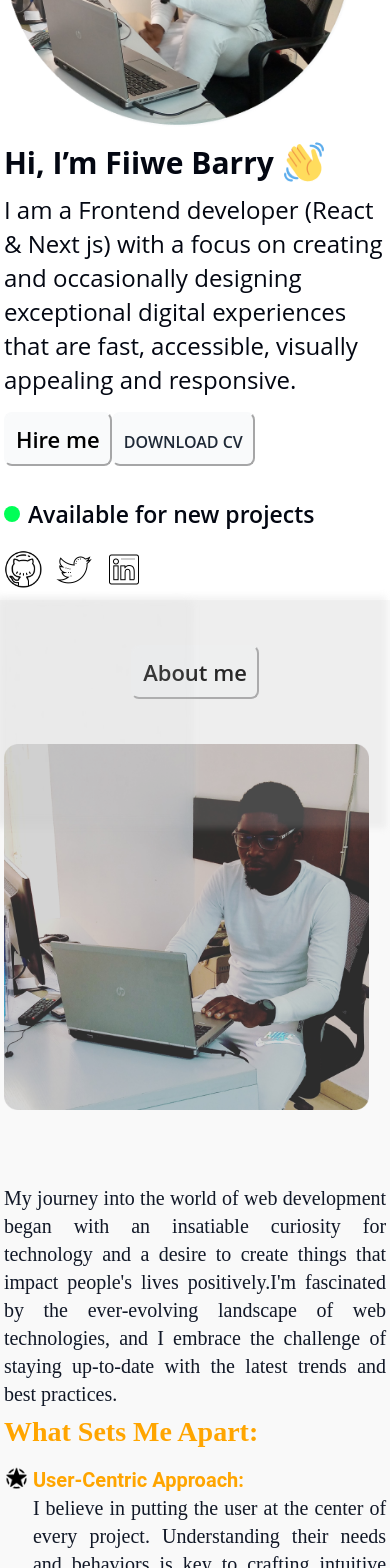
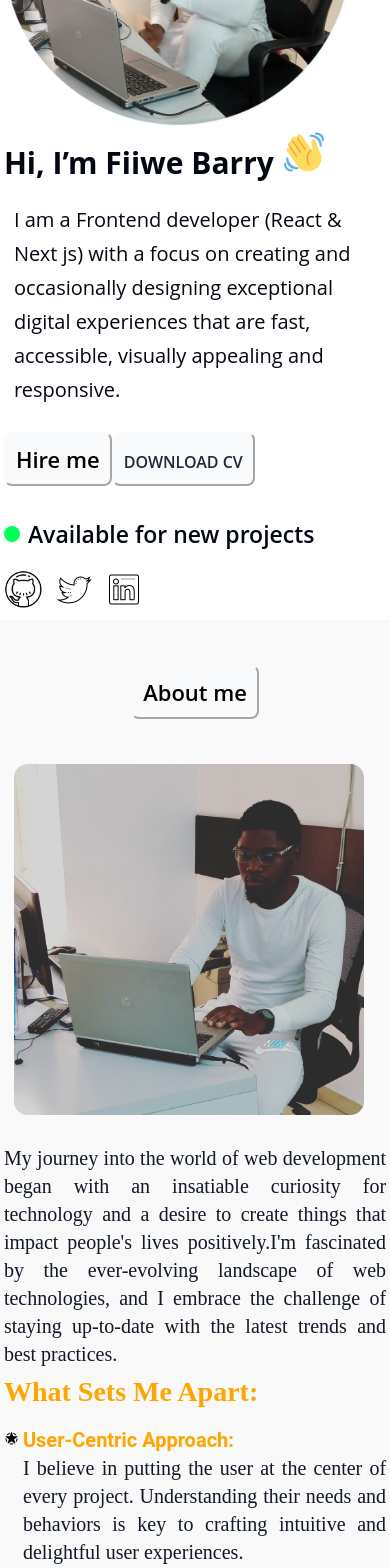
Before and after one commit to fiiwebarry/portfolio-update, a React (Vite) app: page / in a window 390 px wide. Shown: the part 420-1988 px from the top of the page. Built offline with nearby package versions, Linux system fonts and the light colour scheme.

Commit message:
update on portfolio

```diff
--- a/src/Components/Portfolio-layout/About/About.css
+++ b/src/Components/Portfolio-layout/About/About.css
@@ -82,6 +82,37 @@ span{
     font-family: "Roboto", sans-serif;
 }
 
+/* Tablet view */
+@media only screen and (max-width:820px){
+
+    .About-page-text {
+        flex-direction: column;
+        gap: 100px;
+    }
+    .shade-img{
+        width:500px;
+        height:500px;
+        }
+        .shade{
+            position: absolute;
+            top: 816px;
+            left: 294px;
+
+        }
+        .image-tab img{
+            width: 80%;
+           height: 500px;
+         }
+         .About-image-tab {
+            margin-bottom: 70px;
+            margin-left: 70px;
+        }
+        .About-text-tab {
+            margin-top: -120px;
+        }
+        }
+
+
 /* Mobile view */
 @media only screen and (max-width:414px){
     .About-page-text{
@@ -95,27 +126,34 @@ span{
     }
 
  .shade {
-          position: absolute;
-          top: 1016px;
-          left: -4px;
-          filter: blur(3px);
-          width:390px;
-          background: rgba(196, 196, 196, 0.20);
-      }
+         display: none;
+         }
 
       .image-tab img {
-        width: 365px;
+        margin-left: -60px;
+        width: 350px;
+        height: auto;
     }
     .About-text-tab {
-        margin-top: -100px;
+        margin-top: -145px;
 
     }
-    .shade-img{
-        width:200px;
+    .About-text-tab p{
+       font-size: 20px;
+
     }
+    .star {
+        margin-top: 5px;
+        width: 15px;
+        height: 15px;
+    }
+
     .about-me {
         font-size: 28px;
         color: orange;
 
     }
+    .Header-text p {
+        font-size: 20px;
+       }
 }
--- a/src/Components/Portfolio-layout/Batch/index.css
+++ b/src/Components/Portfolio-layout/Batch/index.css
@@ -29,8 +29,7 @@ background-color: #ffff;
     line-height: normal;
     gap:10px;
     margin-bottom: 80px;
-    /* width: 54px;
-    height:27px; */
+
 }
 .btn-tab{
     color:black;
--- a/src/Components/Portfolio-layout/Contact/Contact.css
+++ b/src/Components/Portfolio-layout/Contact/Contact.css
@@ -99,6 +99,16 @@ textarea{
   line-height: normal;
 }
 
+@media screen  and (max-width:820px){
+
+    .flex-tab{
+        display: flex;
+        flex-direction: column;
+
+    }
+
+}
+
 @media screen  and (max-width:414px){
 
     .flex-tab{
--- a/src/Components/Portfolio-layout/Hero/Hero.css
+++ b/src/Components/Portfolio-layout/Hero/Hero.css
@@ -142,6 +142,29 @@
 /* Tablet view */
 @media only screen and (max-width:820px){
 
+    .Header-text p {
+        margin-top: 10px;
+        padding:10px;
+        font-size: 24px;
+        width: 400px;
+        height: auto;
+    }
+    .Header-text-icon h2 {
+        font-size: 35px;
+    }
+    .emoji-icon {
+        margin-top: 60px;
+        width: 50px;
+        height: 50px;
+    }
+    .hero-img{
+        width:320px;
+    }
+    .hero-page {
+      gap: 40px;
+    }
+
+
 }
 
 
--- a/src/Components/Portfolio-layout/Hero/Hero.jsx
+++ b/src/Components/Portfolio-layout/Hero/Hero.jsx
@@ -3,7 +3,6 @@ import twitter from "/src/Assets/Icons/twitter-icon.png";
 import github from "/src/Assets/Icons/gittyhub.png";
 import linkedin from "/src/Assets/Icons/linkedin-icon.png"
 import Bulletpoint from "/src/Assets/Icons/Bullet.svg";
-import icon4 from "/src/Assets/Icons/resume-icon.png";
 import Img from "/src/Assets/Images/Hero-Image.png";
 import "./Hero.css"
 const Hero = () => {
--- a/src/Components/Portfolio-layout/Projects/Projects.css
+++ b/src/Components/Portfolio-layout/Projects/Projects.css
@@ -11,10 +11,6 @@
 }
 
 .work-button {
-  /* display: flex;
-  justify-content: center;
-  padding-top: 50px;
-   */
   color:black;
     padding: 10px;
     text-align: center;
@@ -93,17 +89,16 @@
 .work-container {
   align-items: center;
   justify-content: center;
-  /* margin: auto; */
+
 }
 .flex{
   display: flex;
-   gap: 10px; */
- /* flex-wrap: wrap;  */
+   gap: 10px;
+
 }
 
 .work-image {
    width: 439px;
-  /* height: 380px; */
   flex-shrink: 0;
   align-items: center;
   justify-content: center;
@@ -121,7 +116,7 @@ padding-bottom: 40px;
   border-radius: 10px;
 
 }
-
+/* Tablet View */
 @media screen  and (max-width:820px){
   .flex{
     flex-wrap: wrap;
@@ -131,10 +126,12 @@ padding-bottom: 40px;
 
 }
 .work-img {
-  width: 200px;
+  width: 260px;
 }
 }
 
+
+/* Mobile View */
 @media screen  and (max-width:414px){
 
 .flex {
@@ -148,5 +145,8 @@ padding-bottom: 40px;
 .work-image {
   width: 370px;
 }
+.work-p{
+  font-size: 18px;
+}
 
 }
--- a/src/Components/Portfolio-layout/Testimonial/testimonial.css
+++ b/src/Components/Portfolio-layout/Testimonial/testimonial.css
@@ -91,6 +91,7 @@
   @media screen  and (max-width:820px){
     .testimonial-tab{
       flex-wrap: wrap;
+      gap:10px;
 
    }
   }
```
